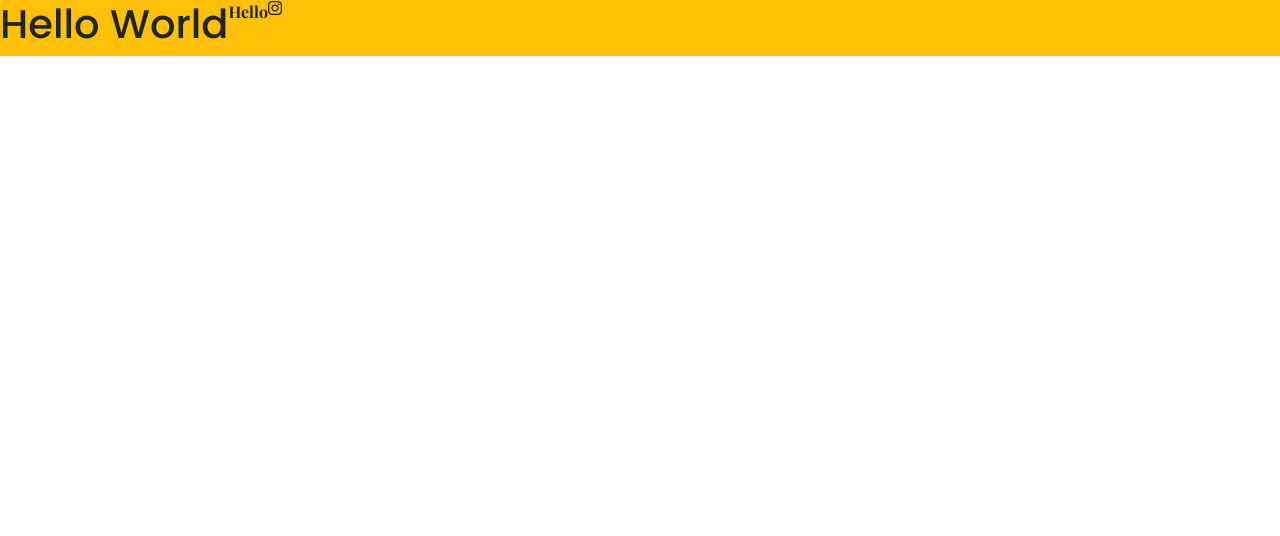
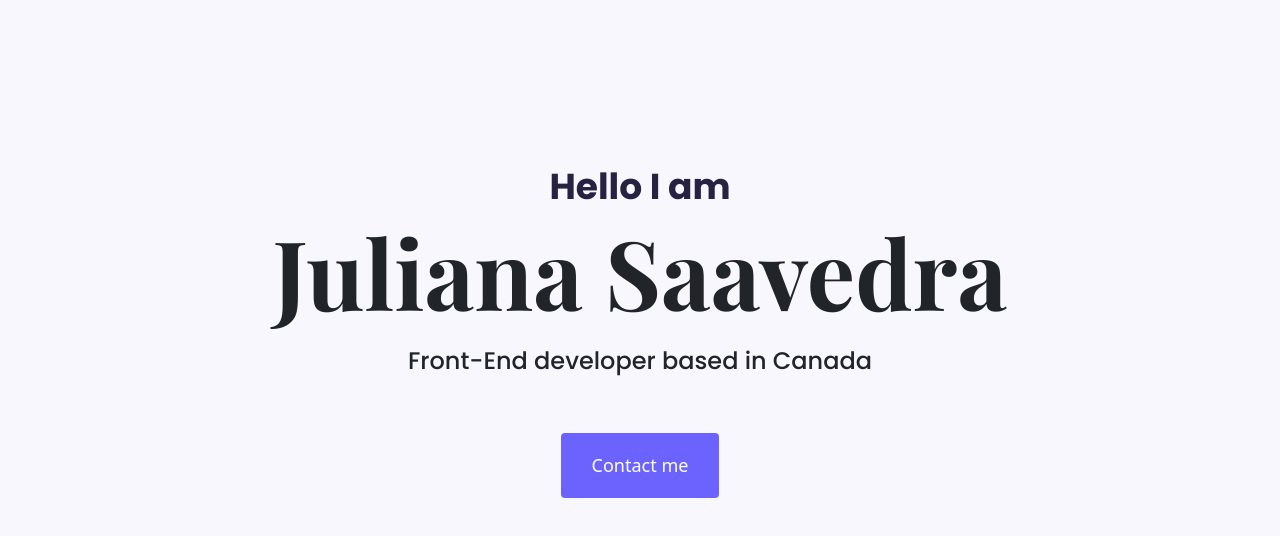
Before and after one commit to julianasaavedra/Portfolio-Website, a plain HTML site: page index.html in a window 1280 px wide. Drawn offline with nearby package versions, Linux system fonts and the light colour scheme.

Commit message:
Added the styling for the introduction section

```diff
--- a/index.html
+++ b/index.html
@@ -18,10 +18,13 @@
     <title>Juliana Saavedra - Portfolio</title>
 </head>
 <body>
-    <div class="d-flex bg-warning">
-        <h1>Hello World</h1>
-        <p>Hello</p>
-        <i class="fab fa-instagram"></i>
+    <div class="intro">
+        <p>Hello I am</p>
+        <h1>Juliana Saavedra</h1>
+        <h2 class="mb-5">Front-End developer based in Canada</h2>
+        <div>
+            <a href="#" class="btn btn-intro">Contact me</a>
+        </div>
     </div>
 </body>
 </html>
--- a/styles/portfolio.css
+++ b/styles/portfolio.css
@@ -1,10 +1,51 @@
 /*font-family: 'Playfair Display', serif;
 font-family: 'Poppins', sans-serif;*/
+:root {
+  --branding-color: #6c63ff;
+  --heading-font-family: "Playfair Display", serif;
+  --default-font-family: "Poppins", sans-serif;
+  --sencondayr-color: #f9f7fe;
+}
+h1,
+h2,
+h3,
+h4,
+h5,
+h6 {
+  font-family: var(--heading-font-family);
+  font-weight: bold;
+}
 
 h1 {
-  font-family: "Poppins", sans-serif;
+  font-size: 96px;
 }
 
-p {
-  font-family: "Playfair Display", serif;
+.intro {
+  background-color: var(--sencondayr-color);
+  text-align: center;
+  padding: 160px 20px;
 }
+
+.intro p {
+  font-family: var(--default-font-family);
+  font-size: 36px;
+  font-weight: bold;
+  margin: 0;
+  color: #272142;
+}
+
+.intro h2 {
+  font-family: var(--default-font-family);
+  font-weight: normal;
+  font-size: 24px;
+  line-height: 2;
+}
+
+.btn-intro {
+  background-color: var(--branding-color);
+  color: white;
+  border-radius: 4px;
+  font-size: 18px;
+  line-height: 27px;
+  padding: 18px 30px;
+}
```
